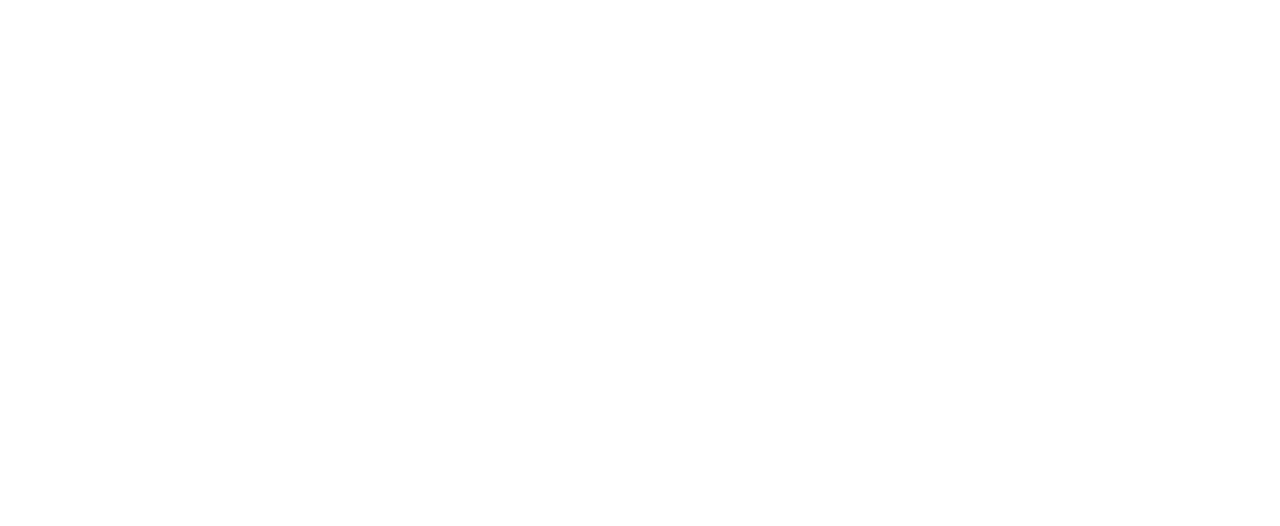
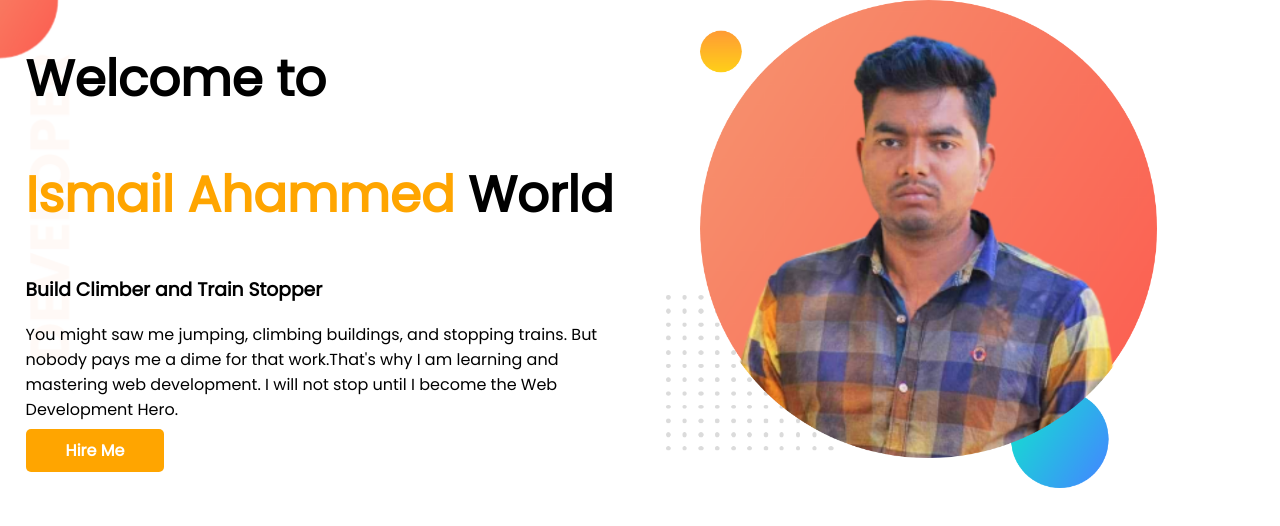
Before and after one commit to ismailahammed1/developerportfolio, a plain HTML site: page index.html in a window 1280 px wide. Drawn offline with Linux system fonts and the light colour scheme.

Commit message:
top-banner

```diff
--- a/index.html
+++ b/index.html
@@ -1,12 +1,34 @@
 <!DOCTYPE html>
 <html lang="en">
+
 <head>
     <meta charset="UTF-8">
     <meta http-equiv="X-UA-Compatible" content="IE=edge">
     <meta name="viewport" content="width=device-width, initial-scale=1.0">
-    <title>Document</title>
+    <title>Ismail Ahammed</title>
+    <link rel="preconnect" href="https://fonts.googleapis.com">
+    <link rel="preconnect" href="https://fonts.gstatic.com" crossorigin>
+    <link href="https://fonts.googleapis.com/css2?family=Poppins&display=swap" rel="stylesheet">
+    <link rel="stylesheet" href="style.css">
 </head>
+
 <body>
+    <section class="top-banner">
+        <div class="half-with">
+            <h1>Welcome to </h1>
+            <h1> <span class="oreng-color">Ismail Ahammed</span> World</h1>
+            <h3>Build Climber and Train Stopper</h3>
+            <p>You might saw me jumping, climbing buildings, and stopping trains. But nobody pays me a dime for that
+                work.That's why I am learning and mastering web development. I will not stop until I become the Web
+                Development Hero.</p>
+            <a class="link-button" target="_blank"
+                href="https://www.linkedin.com/in/md-ismail-ahammed-roman-773082127/">Hire Me</a>
+        </div>
+        <div class="half-with">
+            <img src="showOff/my-bg4.png" alt="">
+        </div>
+    </section>
 
 </body>
+
 </html>
--- a/style.css
+++ b/style.css
@@ -0,0 +1,42 @@
+body {
+    font-family: 'Poppins', sans-serif;
+    margin: 0;
+
+}
+
+h1 {
+    font-size: 50px;
+}
+
+.oreng-color {
+    color: orange;
+}
+
+section {
+    display: inline-flex;
+}
+
+.half-with {
+    width: 50%;
+    padding-left: 2%;
+}
+
+.half-with img {
+    width: 80%;
+}
+
+.link-button {
+    text-decoration: none;
+    background-image: linear-gradient(orange to tomato);
+    padding: 10px 40px;
+    color: white;
+    background-color: orange;
+    font-weight: 700;
+    border-radius: 5px;
+}
+
+.top-banner {
+    background-image: url(images/top-banner.png);
+    background-repeat: no-repeat;
+
+}
```
Also changed, not shown: images/dream-bg.png (added), images/exp-bg.png (added), images/jhankar.png (added), images/jhankar2.png (added), images/my-bg.png (added), images/my-bg2.png (added), images/top-banner.png (added), showOff/IMG_20220107_173855-removebg-preview.png (added), showOff/my-bg.png (added), showOff/my-bg4.png (added), showOff/rr.jpg (added), 7 other files.
